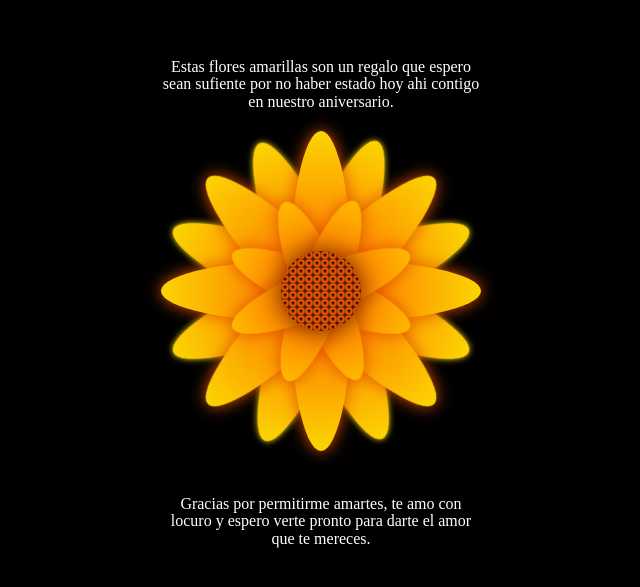
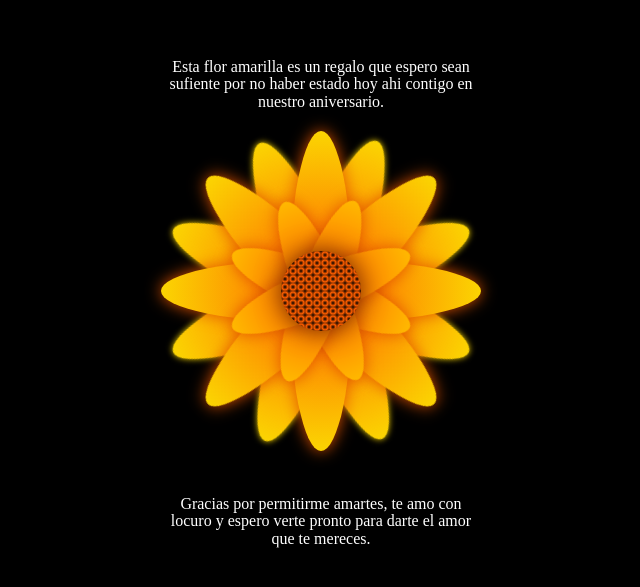
Before and after one commit to MarioElTryharch/flower, a plain HTML site: page index.html in a window 1280 px wide. Shown: the part 109-696 px from the top of the page, without its empty margins (319-959 px from the left). Drawn offline with Linux system fonts and the light colour scheme.

Commit message:
Update index.html

```diff
--- a/index.html
+++ b/index.html
@@ -13,7 +13,7 @@
   </audio>
 
 <div class="flower">
-    <div class="text-above">Estas flores amarillas son un regalo que espero sean sufiente por no haber estado hoy ahi contigo en nuestro aniversario.</div>
+    <div class="text-above">Esta flor amarilla es un regalo que espero sean sufiente por no haber estado hoy ahi contigo en nuestro aniversario.</div>
     <div class="mid">
     </div>
     <div class="Petal1 p1">
```
